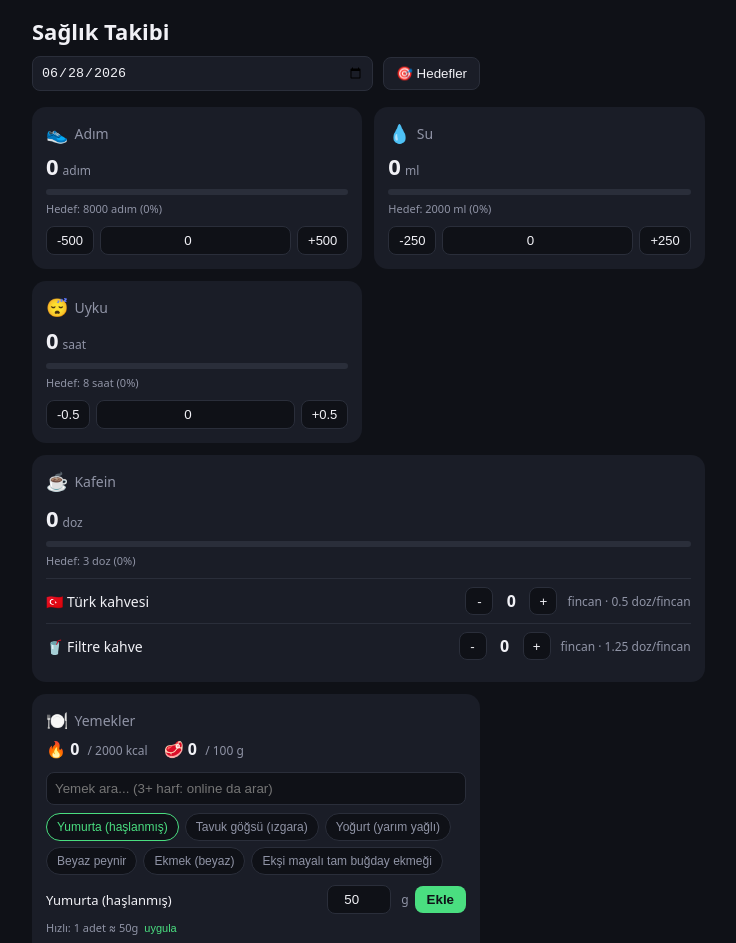
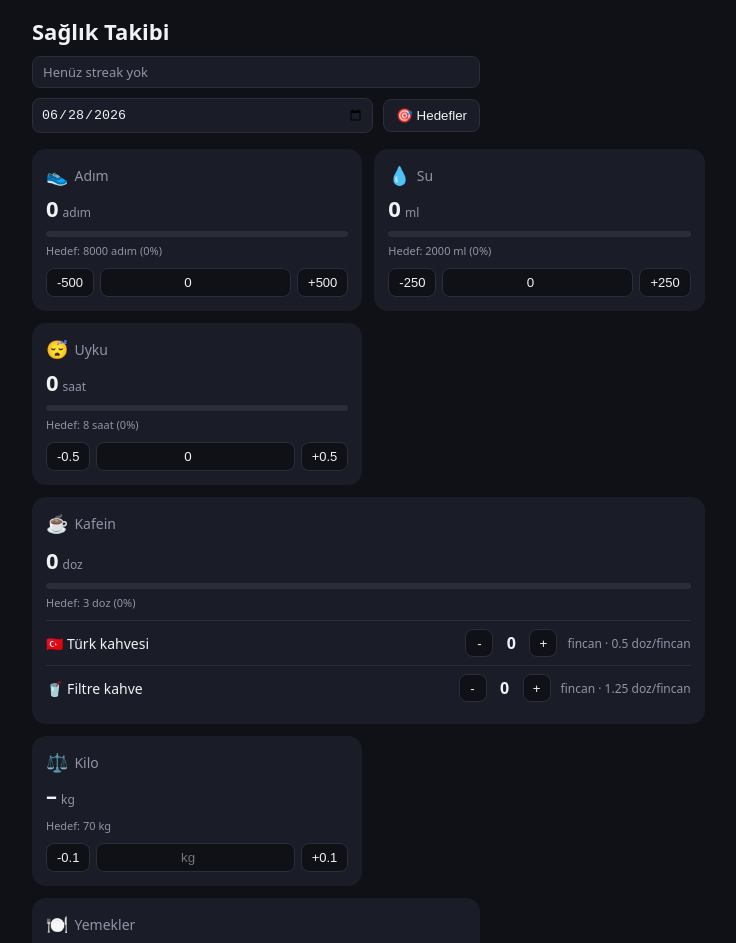
Before and after one commit to idildadan/health-tracker, a React (Vite) app: page / in a window 1280 px wide. Shown: the top 943 px of the page, without its empty margins (384-1120 px from the left). Built offline with nearby package versions, Linux system fonts and the light colour scheme.

Commit message:
Kilo takibi ve günlük streak özelliği ekle

```diff
--- a/src/App.css
+++ b/src/App.css
@@ -37,6 +37,23 @@ body {
   font-size: 22px;
   margin: 0;
   flex: 1 0 100%;
+}
+
+.streak-badge {
+  flex: 1 0 100%;
+  font-size: 13px;
+  color: #fbbf24;
+  background: #fbbf2418;
+  border: 1px solid #fbbf2440;
+  border-radius: 8px;
+  padding: 6px 10px;
+  display: inline-block;
+}
+
+.streak-badge.streak-zero {
+  color: var(--muted);
+  background: var(--card-bg);
+  border-color: #2a2e3a;
 }
 
 .app-header input[type='date'] {
@@ -114,6 +131,24 @@ body {
   font-size: 22px;
   font-weight: 700;
   margin-bottom: 8px;
+}
+
+.weight-diff {
+  font-size: 12px;
+  font-weight: 600;
+  margin-left: 8px;
+  padding: 2px 6px;
+  border-radius: 6px;
+}
+
+.weight-diff.down {
+  color: #4ade80;
+  background: #4ade8018;
+}
+
+.weight-diff.up {
+  color: #f87171;
+  background: #f8717118;
 }
 
 .card-unit {
--- a/src/App.jsx
+++ b/src/App.jsx
@@ -2,6 +2,8 @@ import { useState } from 'react'
 import { useDailyData } from './useDailyData'
 import TrackerCard from './components/TrackerCard'
 import CoffeeCard from './components/CoffeeCard'
+import WeightCard from './components/WeightCard'
+import StreakBadge from './components/StreakBadge'
 import FoodLog from './components/FoodLog'
 import HistoryChart from './components/HistoryChart'
 import './App.css'
@@ -19,6 +21,7 @@ const HISTORY_TRACKERS = [
   { field: 'calories', icon: '🔥', label: 'Kalori', goal: 'calories', color: '#f97316' },
   { field: 'protein', icon: '🥩', label: 'Protein', goal: 'protein', color: '#f43f5e' },
   { field: 'sleep', icon: '😴', label: 'Uyku', goal: 'sleep', color: '#818cf8' },
+  { field: 'weight', icon: '⚖️', label: 'Kilo', goal: 'weight', color: '#c084fc' },
 ]
 
 function App() {
@@ -33,6 +36,8 @@ function App() {
     removeFood,
     updateGoal,
     history,
+    previousWeight,
+    streak,
   } = useDailyData()
   const [showGoals, setShowGoals] = useState(false)
   const last7 = history(7)
@@ -41,6 +46,7 @@ function App() {
     <div className="app">
       <header className="app-header">
         <h1>Sağlık Takibi</h1>
+        <StreakBadge streak={streak} />
         <input
           type="date"
           value={date}
@@ -83,6 +89,15 @@ function App() {
             😴 Uyku hedefi (saat)
             <input type="number" value={goals.sleep} onChange={(e) => updateGoal('sleep', Number(e.target.value) || 0)} />
           </label>
+          <label>
+            ⚖️ Hedef kilo (kg)
+            <input
+              type="number"
+              step="0.1"
+              value={goals.weight}
+              onChange={(e) => updateGoal('weight', Number(e.target.value) || 0)}
+            />
+          </label>
         </section>
       )}
 
@@ -106,6 +121,13 @@ function App() {
           caffeine={day.caffeine}
           goal={goals.caffeine}
           onIncrement={increment}
+        />
+        <WeightCard
+          value={day.weight}
+          goal={goals.weight}
+          previous={previousWeight(date)}
+          onSet={(value) => update('weight', value)}
+          onIncrement={(amount) => increment('weight', amount)}
         />
       </main>
 
--- /dev/null
+++ b/src/components/StreakBadge.jsx
@@ -0,0 +1,10 @@
+export default function StreakBadge({ streak }) {
+  if (streak <= 0) {
+    return <span className="streak-badge streak-zero">Henüz streak yok</span>
+  }
+  return (
+    <span className="streak-badge">
+      🔥 {streak} gün streak
+    </span>
+  )
+}
--- /dev/null
+++ b/src/components/WeightCard.jsx
@@ -0,0 +1,36 @@
+export default function WeightCard({ value, goal, previous, onSet, onIncrement }) {
+  const diff = previous != null && value > 0 ? Math.round((value - previous) * 10) / 10 : null
+
+  return (
+    <div className="card weight-card">
+      <div className="card-header">
+        <span className="card-icon">⚖️</span>
+        <span className="card-label">Kilo</span>
+      </div>
+
+      <div className="card-value">
+        {value > 0 ? value : '–'}
+        <span className="card-unit">kg</span>
+        {diff != null && diff !== 0 && (
+          <span className={`weight-diff ${diff > 0 ? 'up' : 'down'}`}>
+            {diff > 0 ? '▲' : '▼'} {Math.abs(diff)}
+          </span>
+        )}
+      </div>
+
+      <div className="goal-text">Hedef: {goal} kg</div>
+
+      <div className="card-actions">
+        <button onClick={() => onIncrement(-0.1)}>-0.1</button>
+        <input
+          type="number"
+          step="0.1"
+          value={value || ''}
+          placeholder="kg"
+          onChange={(e) => onSet(Number(e.target.value) || 0)}
+        />
+        <button onClick={() => onIncrement(0.1)}>+0.1</button>
+      </div>
+    </div>
+  )
+}
--- a/src/useDailyData.js
+++ b/src/useDailyData.js
@@ -24,6 +24,7 @@ const defaultGoals = {
   calories: 2000,
   protein: 100, // g
   sleep: 8, // hours
+  weight: 70, // kg, hedef kilo
 }
 
 const defaultDay = {
@@ -34,7 +35,42 @@ const defaultDay = {
   calories: 0,
   protein: 0,
   sleep: 0,
+  weight: 0,
   foods: [],
+}
+
+// Bir günün "tamamlanmış" sayılması için en az bu kadar kategoride kayıt olmalı.
+const COMPLETION_THRESHOLD = 4
+
+function isDayComplete(day) {
+  const checks = [
+    day.steps > 0,
+    day.water > 0,
+    day.turkishCoffee > 0 || day.filterCoffee > 0,
+    day.calories > 0,
+    day.sleep > 0,
+    day.weight > 0,
+  ]
+  return checks.filter(Boolean).length >= COMPLETION_THRESHOLD
+}
+
+function computeStreak(allData) {
+  let streak = 0
+  let first = true
+  const cursor = new Date()
+  while (true) {
+    const key = cursor.toISOString().slice(0, 10)
+    const day = { ...defaultDay, ...allData[key] }
+    const complete = isDayComplete(day)
+    if (complete) {
+      streak++
+    } else if (!(first && key === todayKey())) {
+      break
+    }
+    first = false
+    cursor.setDate(cursor.getDate() - 1)
+  }
+  return streak
 }
 
 function loadAllData() {
@@ -79,7 +115,8 @@ export function useDailyData() {
 
   function increment(field, amount) {
     const current = (allData[date] || defaultDay)[field] || 0
-    update(field, Math.max(0, current + amount))
+    const next = Math.round((current + amount) * 100) / 100
+    update(field, Math.max(0, next))
   }
 
   function addFood(entry) {
@@ -130,5 +167,28 @@ export function useDailyData() {
     return result
   }
 
-  return { date, setDate, day, goals, update, increment, addFood, removeFood, updateGoal, history }
+  function previousWeight(beforeDate) {
+    const keys = Object.keys(allData)
+      .filter((k) => k < beforeDate && allData[k]?.weight > 0)
+      .sort()
+    if (keys.length === 0) return null
+    return allData[keys[keys.length - 1]].weight
+  }
+
+  const streak = computeStreak(allData)
+
+  return {
+    date,
+    setDate,
+    day,
+    goals,
+    update,
+    increment,
+    addFood,
+    removeFood,
+    updateGoal,
+    history,
+    previousWeight,
+    streak,
+  }
 }
```
